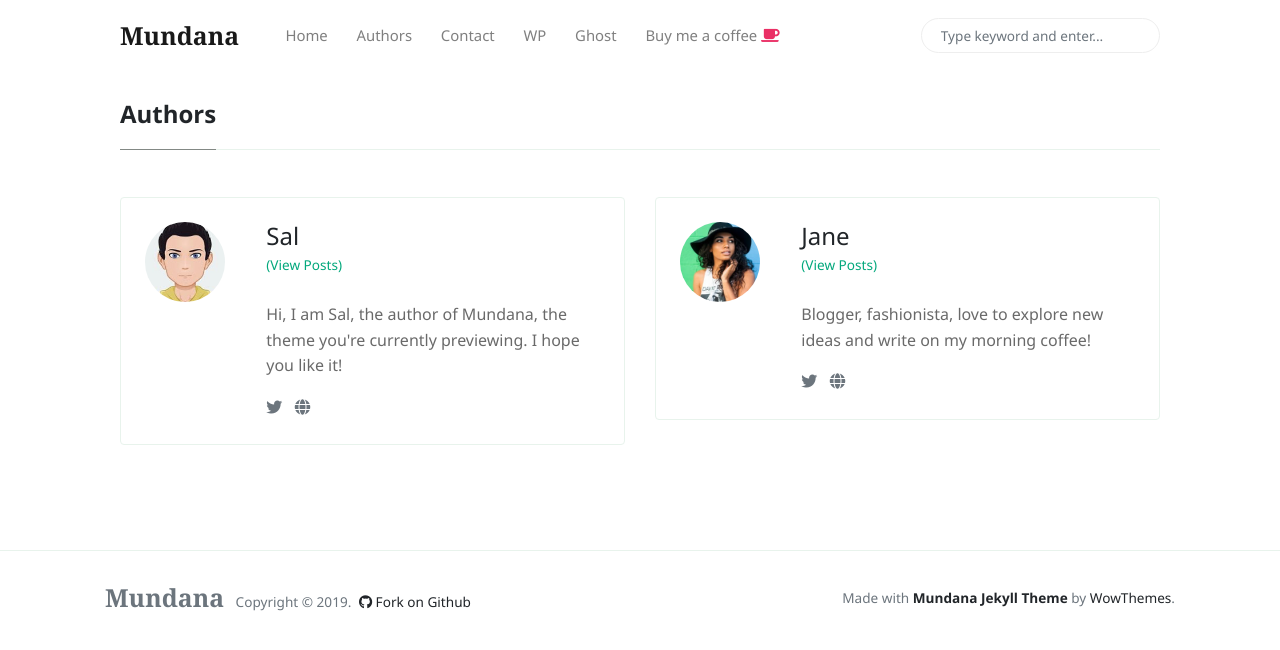
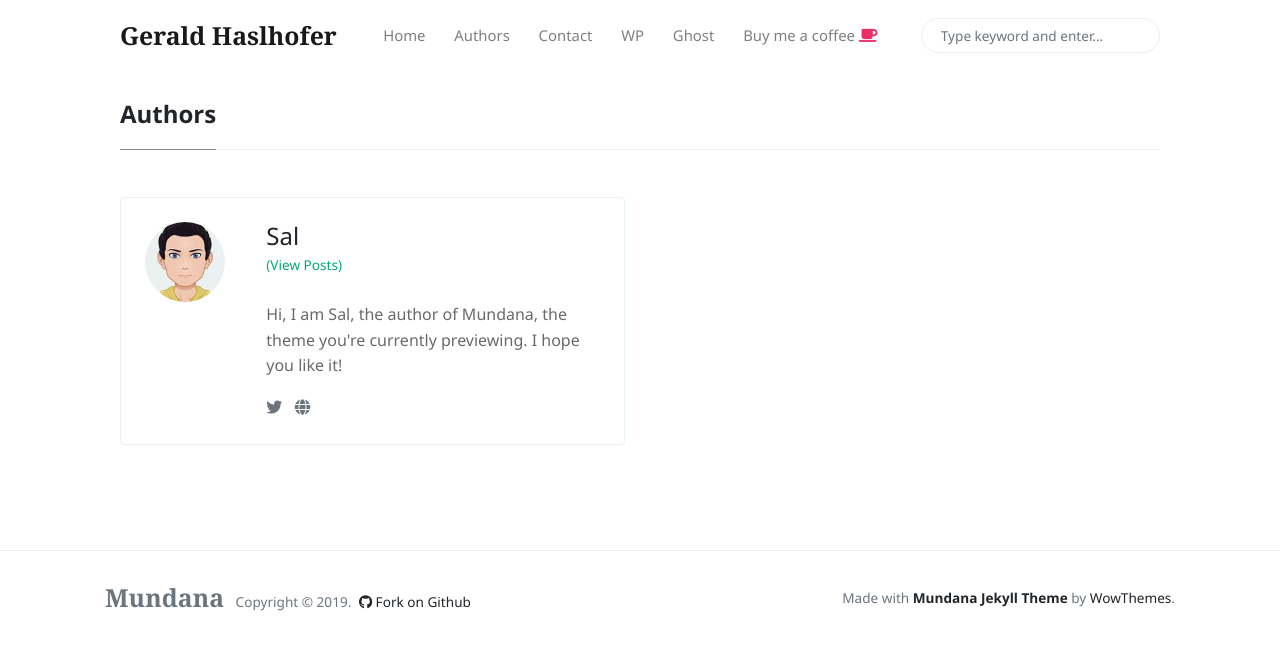
Before and after one commit to haslhofer/haslhofer.github.io, a Jekyll site: the page built from _pages/authors-list.html, in a window 1280 px wide. Shown: the top 650 px of the page. Built offline with Jekyll 4.4.1, drawn with Linux system fonts in a browser that asks for light colours; nearby versions of some CDN libraries.

Commit message:
add first name change

```diff
--- a/_config.yml
+++ b/_config.yml
@@ -1,12 +1,12 @@
 # Site
-name: 'Mundana'
-description: 'Mundana is a free Jekyll theme for awesome people like you, Medium like.'
+name: 'Gerald Haslhofer'
+description: 'Gerald Haslhofer blog'
 logo: 'assets/images/logo.png'
 favicon: 'assets/images/favicon.ico'
 baseurl: ''
-disqus: 'demowebsite'
-email: 'wowthemesnet@gmail.com'
-mailchimp-list: 'https://wowthemes.us11.list-manage.com/subscribe/post?u=8aeb20a530e124561927d3bd8&amp;id=8c3d2d214b'
+disqus: 'website'
+email: 'haslhofer@outlook.com'
+mailchimp-list: ''
 
 include: ["_pages"]
 permalink: /:title/
@@ -27,13 +27,7 @@
       email:          wowthemesnet@gmail.com
       twitter:        https://twitter.com/wowthemesnet
 
-    jane:
-      name:           Jane
-      site:           https://www.wowthemes.net
-      avatar:         /assets/images/avatar2.jpg
-      bio:            "Blogger, fashionista, love to explore new ideas and write on my morning coffee!"
-      email:          fakemail@gmail.com
-      twitter:        https://twitter.com/wowthemesnet
+
 
 # Defaults
 defaults:
```
